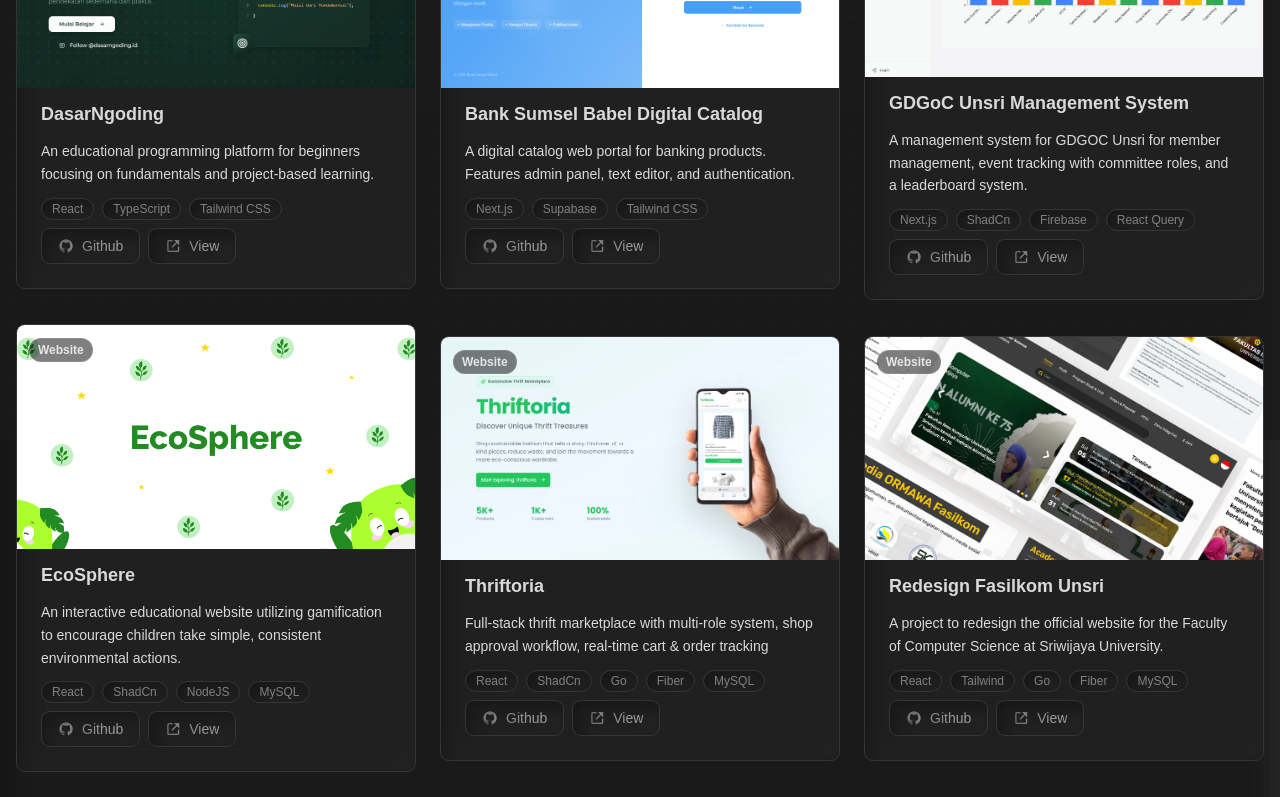
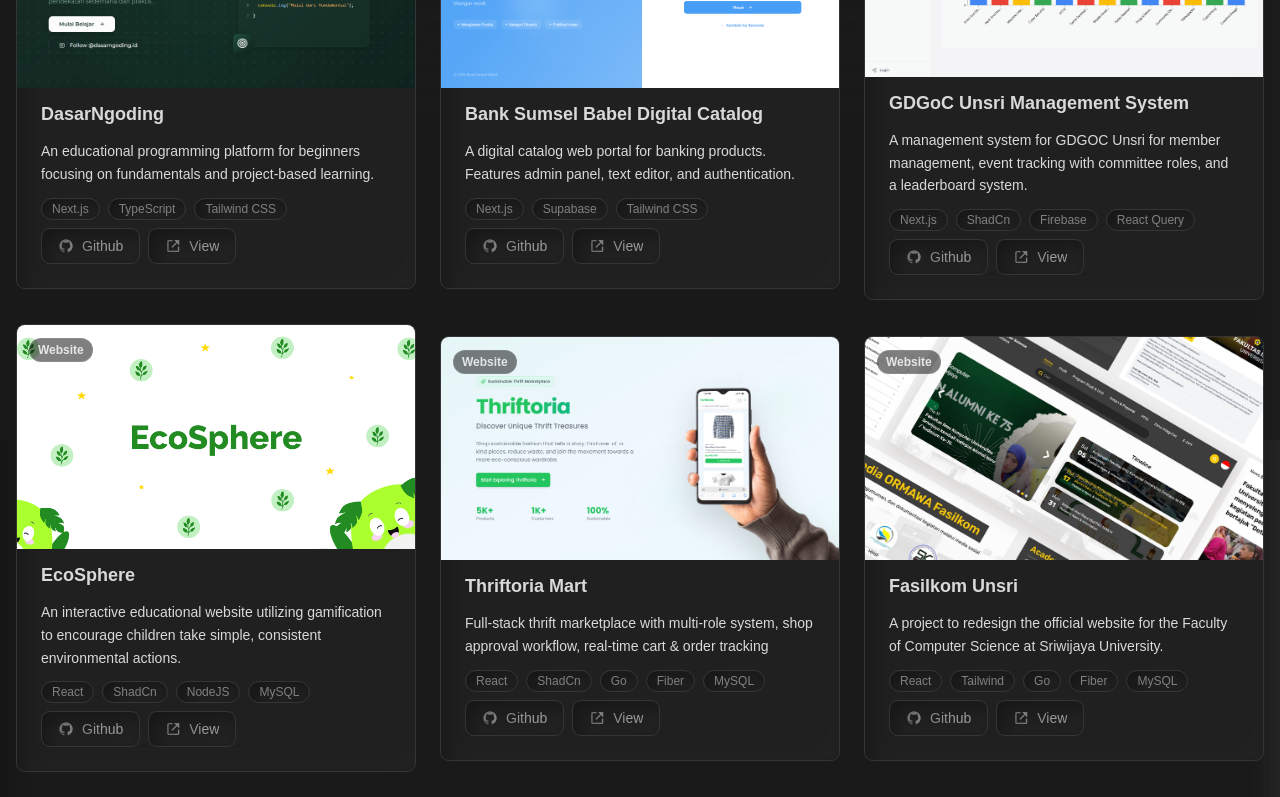
Before and after one commit to ElloRabyndra/Ello-Rabyndra, a React (Vite) app: page /projects in a window 1280 px wide. Shown: the part 360-1157 px from the top of the page. Built offline with nearby package versions, Linux system fonts and the light colour scheme.

Commit message:
chore: update data

```diff
--- a/src/database/data.js
+++ b/src/database/data.js
@@ -93,7 +93,7 @@
     description:
       "An educational programming platform for beginners focusing on fundamentals and project-based learning.",
     image: "/dasarngodingid.png",
-    tech: ["React", "TypeScript", "Tailwind CSS"],
+    tech: ["Next.js", "TypeScript", "Tailwind CSS"],
     link: "https://dasarngodingid.vercel.app/",
     github: "https://github.com/ElloRabyndra/DasarNgoding",
   },
@@ -133,7 +133,7 @@
   {
     id: 5,
     category: "Website",
-    title: "Thriftoria",
+    title: "Thriftoria Mart",
     description:
       "Full-stack thrift marketplace with multi-role system, shop approval workflow, real-time cart & order tracking",
     image: "/Thriftoria.png",
@@ -144,7 +144,7 @@
   {
     id: 6,
     category: "Website",
-    title: "Redesign Fasilkom Unsri",
+    title: "Fasilkom Unsri",
     description:
       "A project to redesign the official website for the Faculty of Computer Science at Sriwijaya University.",
     image: "/fasilkom.png",
```
